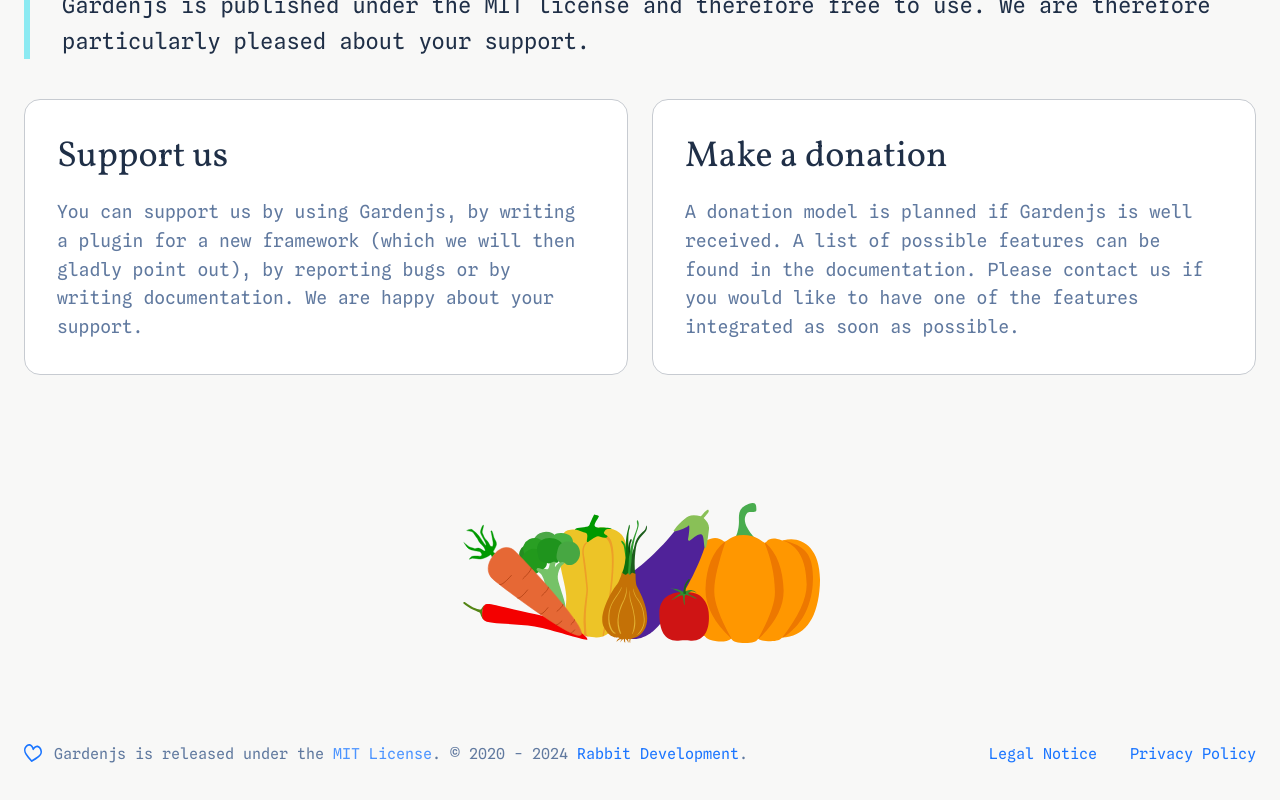
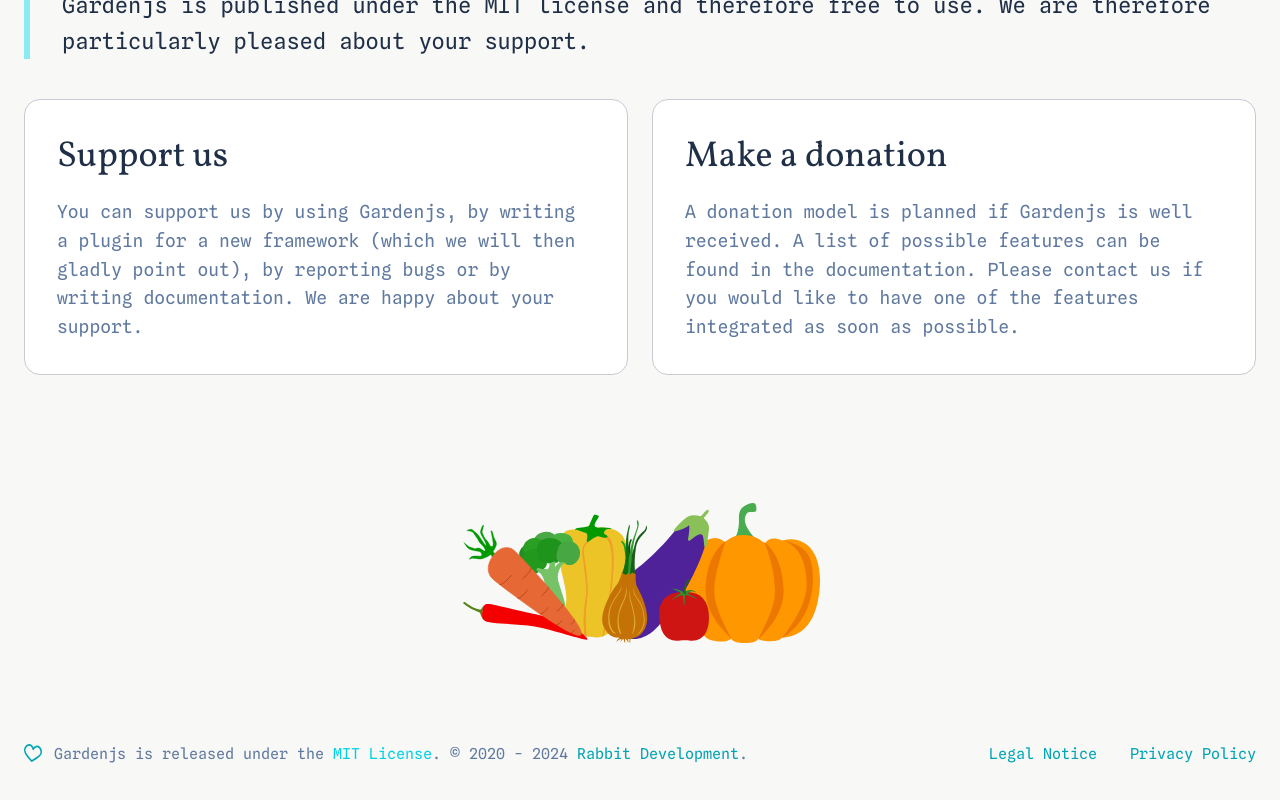
Before and after one commit to gardenjs/docs, a SvelteKit app: page / in a window 1280 px wide. In both pictures the pointer is over the link "MIT License". Shown: the part 3792-4592 px from the top of the page. Built offline with nearby package versions, Linux system fonts and the light colour scheme.

Commit message:
new variable for link color

```diff
--- a/src/components/footer/Footer.svelte
+++ b/src/components/footer/Footer.svelte
@@ -79,7 +79,7 @@
             @media (min-width: 1280px) {
               display: block;
               margin-right: 0.75rem;
-              fill: var(--c-link);
+              fill: var(--c-primary-link);
               font-size: 0.75rem;
             }
           }
@@ -92,9 +92,14 @@
       a {
         display: inline-block;
         font-size: 0.813rem;
+        color: var(--c-primary-link);
         text-decoration: none;
         @media (min-width: 960px) {
           font-size: 0.938rem;
+        }
+        &:focus,
+        &:hover {
+          color: var(--c-primary-link-hl);
         }
       }
       .footer_nav {
--- a/src/components/headernav/Headernav.svelte
+++ b/src/components/headernav/Headernav.svelte
@@ -121,8 +121,11 @@
                 font-size: 1rem;
               }
             }
-            &:hover .icon {
-              color: var(--c-navbar-icon-hl);
+            &:focus,
+            &:hover {
+              .icon {
+                color: var(--c-navbar-icon-hl);
+              }
             }
           }
         &.navicon {
```
